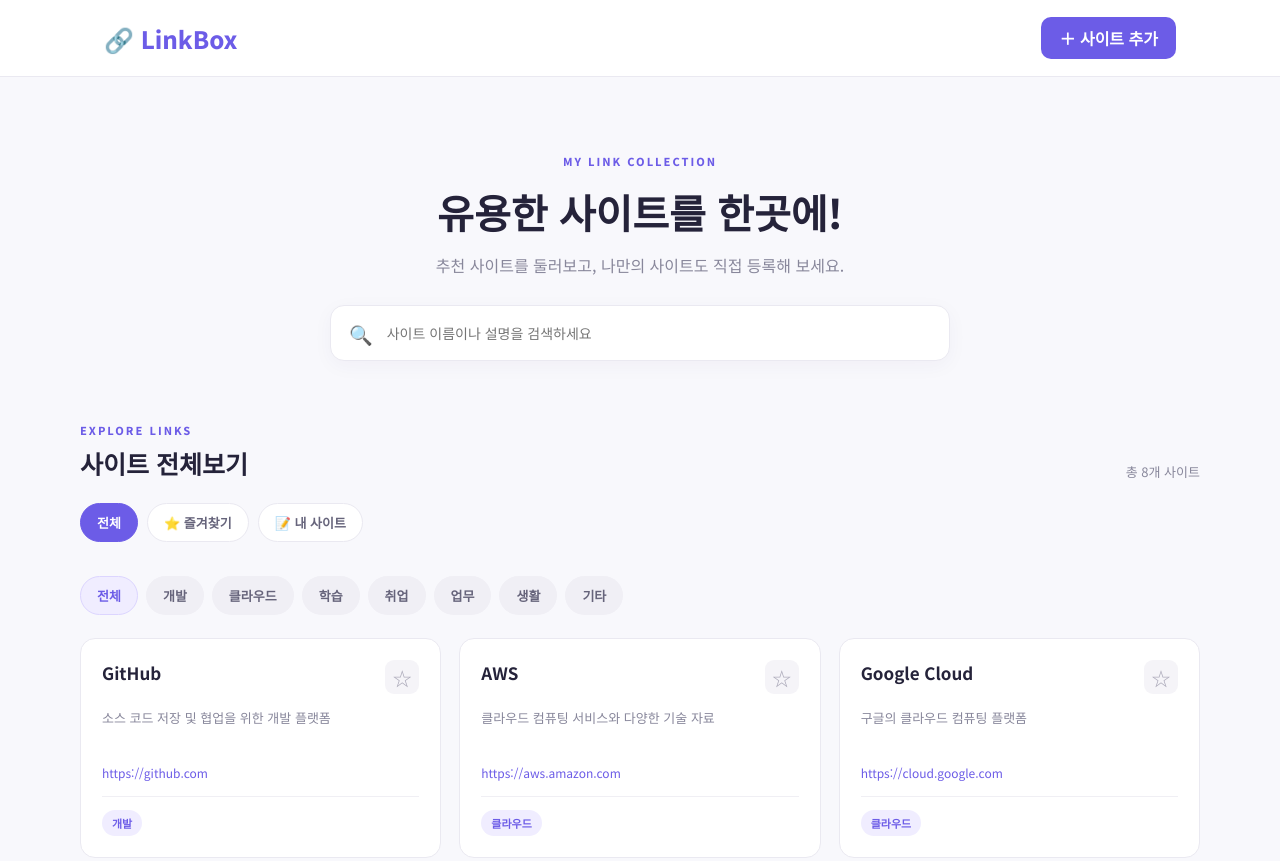
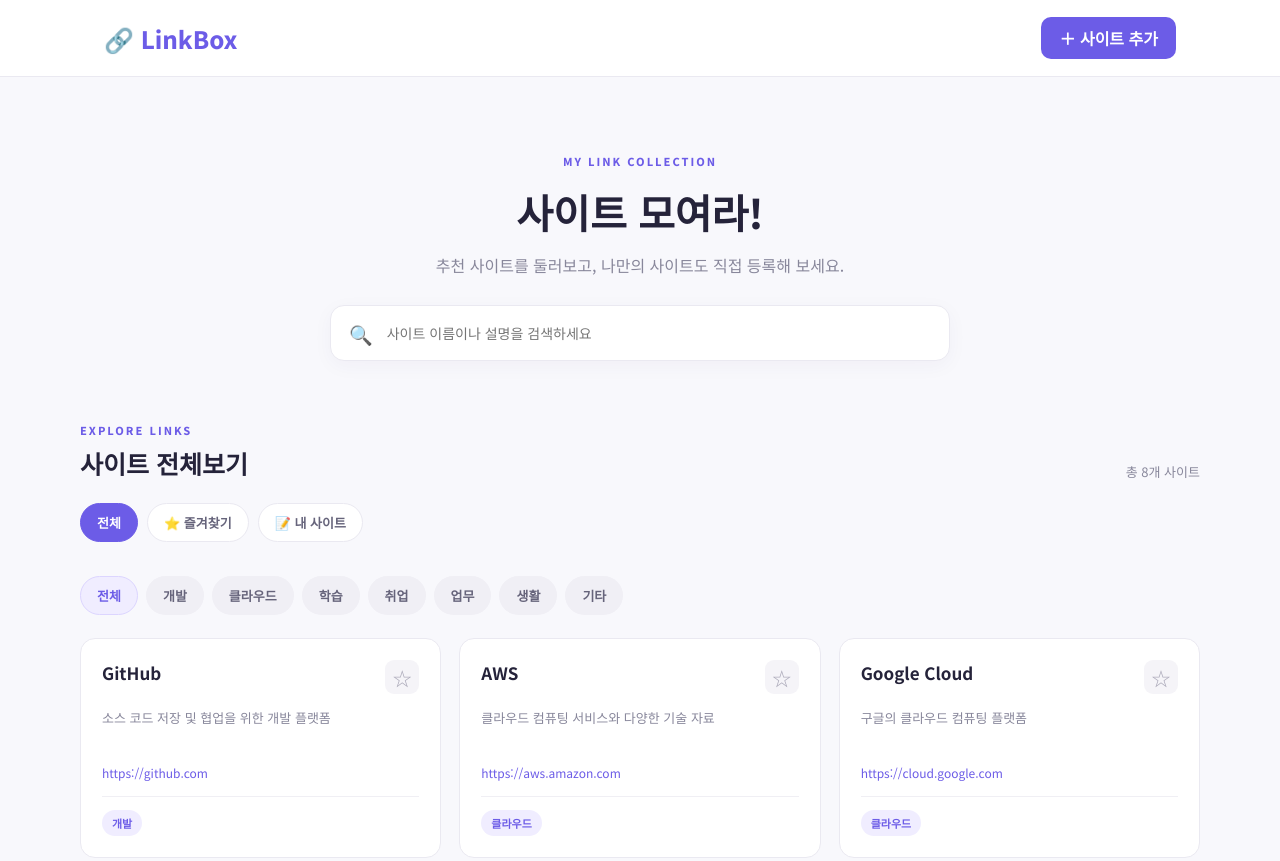
Before and after one commit to ZIYA0614/linkbox, a plain HTML site: page index.html in a window 1280 px wide. Shown: the top 861 px of the page. Drawn offline with Linux system fonts and the light colour scheme.

Commit message:
change index.html

```diff
--- a/index.html
+++ b/index.html
@@ -19,7 +19,7 @@
   <main class="container">
     <section class="hero">
       <span class="eyebrow">MY LINK COLLECTION</span>
-      <h1>유용한 사이트를 한곳에!</h1>
+      <h1>사이트 모여라!</h1>
       <p>추천 사이트를 둘러보고, 나만의 사이트도 직접 등록해 보세요.</p>
 
       <div class="search-box">
```
